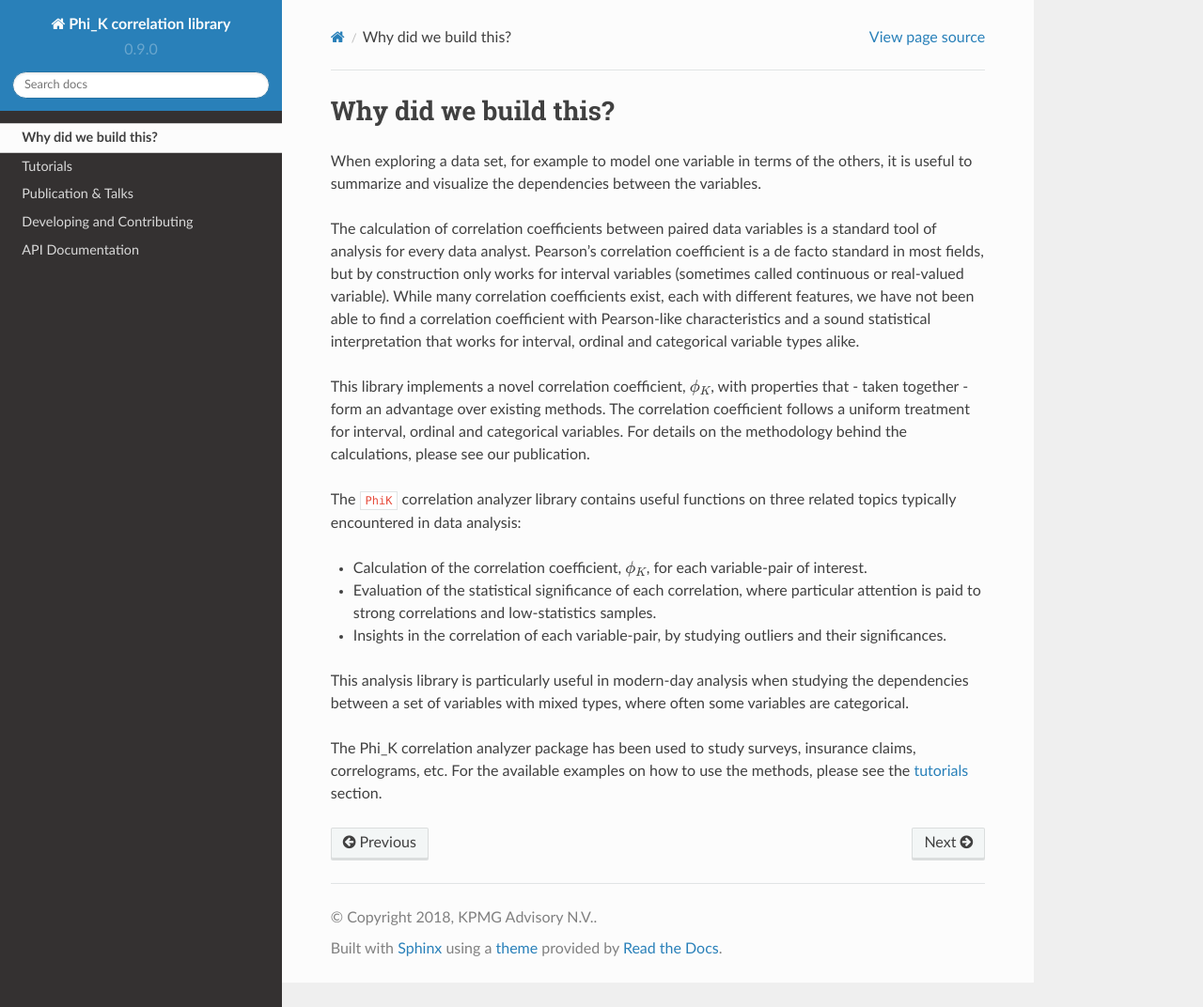
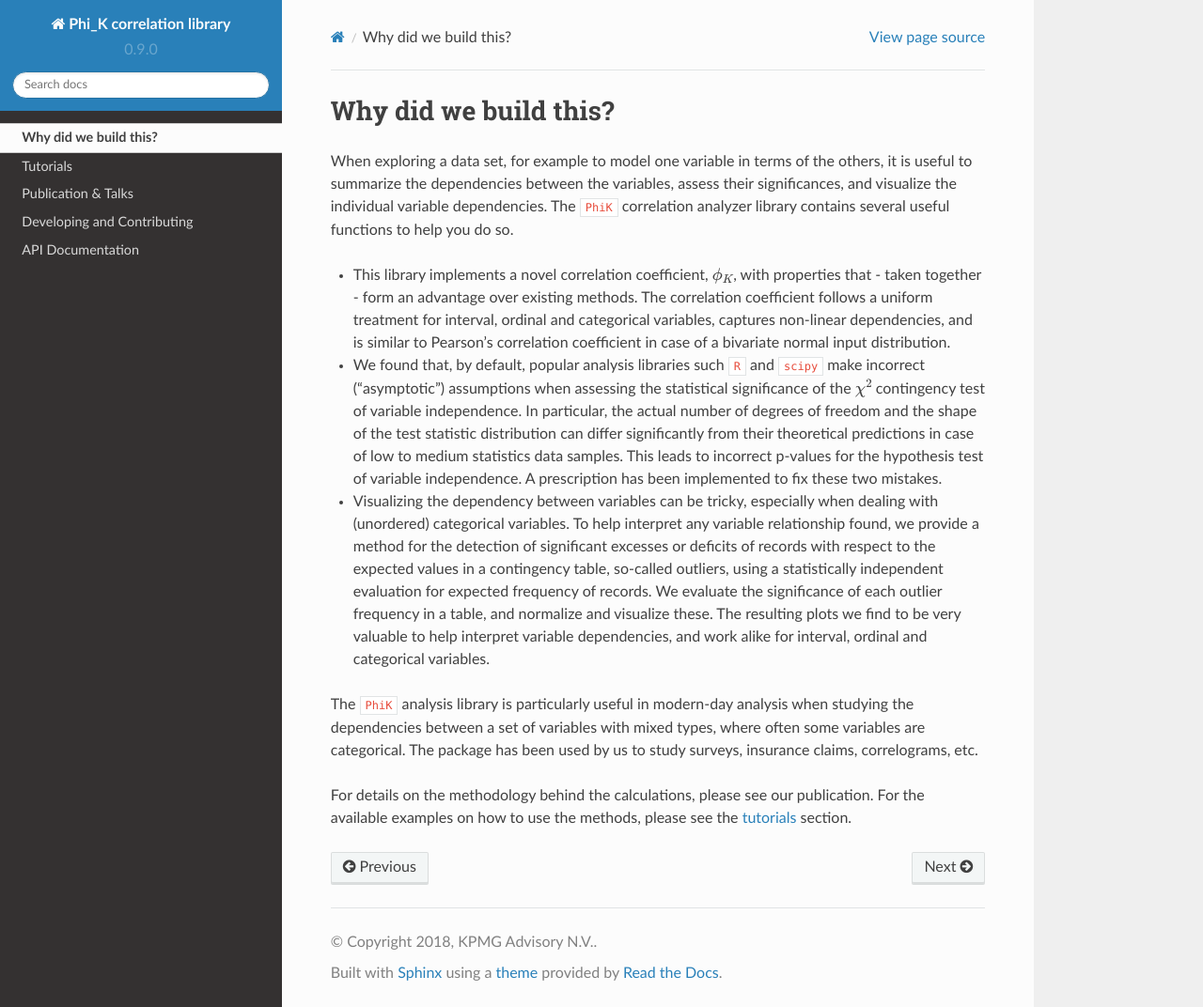
Before and after one commit to KaveIO/PhiK, a Sphinx documentation site: the page built from docs/source/introduction.rst, in a window 1280 px wide and 1072 px high. Shown: the whole window at 94% size. Built offline with Sphinx 7.4.7 and the Read the Docs theme 2.0.0, drawn with Linux system fonts in a browser that asks for light colours; the version number is read from the project's files by our own code.

Commit message:
Update of rtds intro and tutorial sections

```diff
--- a/docs/source/introduction.rst
+++ b/docs/source/introduction.rst
@@ -3,27 +3,32 @@ Why did we build this?
 ======================
 
 When exploring a data set, for example to model one variable in terms of the others,
-it is useful to summarize and visualize the dependencies between the variables.
+it is useful to summarize the dependencies between the variables, assess their significances, and
+visualize the individual variable dependencies. The ``PhiK`` correlation analyzer library contains
+several useful functions to help you do so.
 
-The calculation of correlation coefficients between paired data variables is a standard tool of analysis for every data analyst.
-Pearson's correlation coefficient is a de facto standard in most fields, but by construction only works for interval variables
-(sometimes called continuous or real-valued variable).
-While many correlation coefficients exist, each with different features, we have not been able to find a
-correlation coefficient with Pearson-like characteristics
-and a sound statistical interpretation that works for interval, ordinal and categorical variable types alike.
+* This library implements a novel correlation coefficient, :math:`\phi_{K}`, with properties that - taken together - form
+  an advantage over existing methods.
+  The correlation coefficient follows a uniform treatment for interval, ordinal and categorical variables,
+  captures non-linear dependencies, and is similar to Pearson's correlation coefficient in case of a bivariate normal input distribution.
 
-This library implements a novel correlation coefficient, :math:`\phi_{K}`, with properties that - taken together - form an advantage over existing methods.
-The correlation coefficient follows a uniform treatment for interval, ordinal and categorical variables.
+* We found that, by default, popular analysis libraries such ``R`` and ``scipy`` make incorrect ("asymptotic") assumptions when assessing
+  the statistical significance of the :math:`\chi^2` contingency test of variable independence. In particular, the actual number of
+  degrees of freedom and the shape of the test statistic distribution can differ significantly from their theoretical
+  predictions in case of low to medium statistics data samples. This leads to incorrect p-values for the hypothesis test of variable
+  independence. A prescription has been implemented to fix these two mistakes.
+
+* Visualizing the dependency between variables can be tricky, especially when dealing with (unordered) categorical variables.
+  To help interpret any variable relationship found, we provide a method for the detection of
+  significant excesses or deficits of records with respect to the expected values in a contingency table, so-called outliers,
+  using a statistically independent evaluation for expected frequency of records.
+  We evaluate the significance of each outlier frequency in a table, and normalize and visualize these.
+  The resulting plots we find to be very valuable to help interpret variable dependencies,
+  and work alike for interval, ordinal and categorical variables.
+
+The ``PhiK`` analysis library is particularly useful in modern-day analysis when studying the dependencies between a set of
+variables with mixed types, where often some variables are categorical.
+The package has been used by us to study surveys, insurance claims, correlograms, etc.
+
 For details on the methodology behind the calculations, please see our publication.
-
-The ``PhiK`` correlation analyzer library contains useful functions on three related topics typically encountered in data analysis:
-
-* Calculation of the correlation coefficient, :math:`\phi_{K}`, for each variable-pair of interest.
-* Evaluation of the statistical significance of each correlation, where particular attention is paid to strong correlations and low-statistics samples.
-* Insights in the correlation of each variable-pair, by studying outliers and their significances.
-
-This analysis library is particularly useful in modern-day analysis when studying the dependencies between a set of variables with mixed types,
-where often some variables are categorical.
-
-The Phi_K correlation analyzer package has been used to study surveys, insurance claims, correlograms, etc.
 For the available examples on how to use the methods, please see the `tutorials <tutorials.html>`_ section.
```
Also changed, not shown: docs/source/tutorials.rst (+6 -6 lines).
